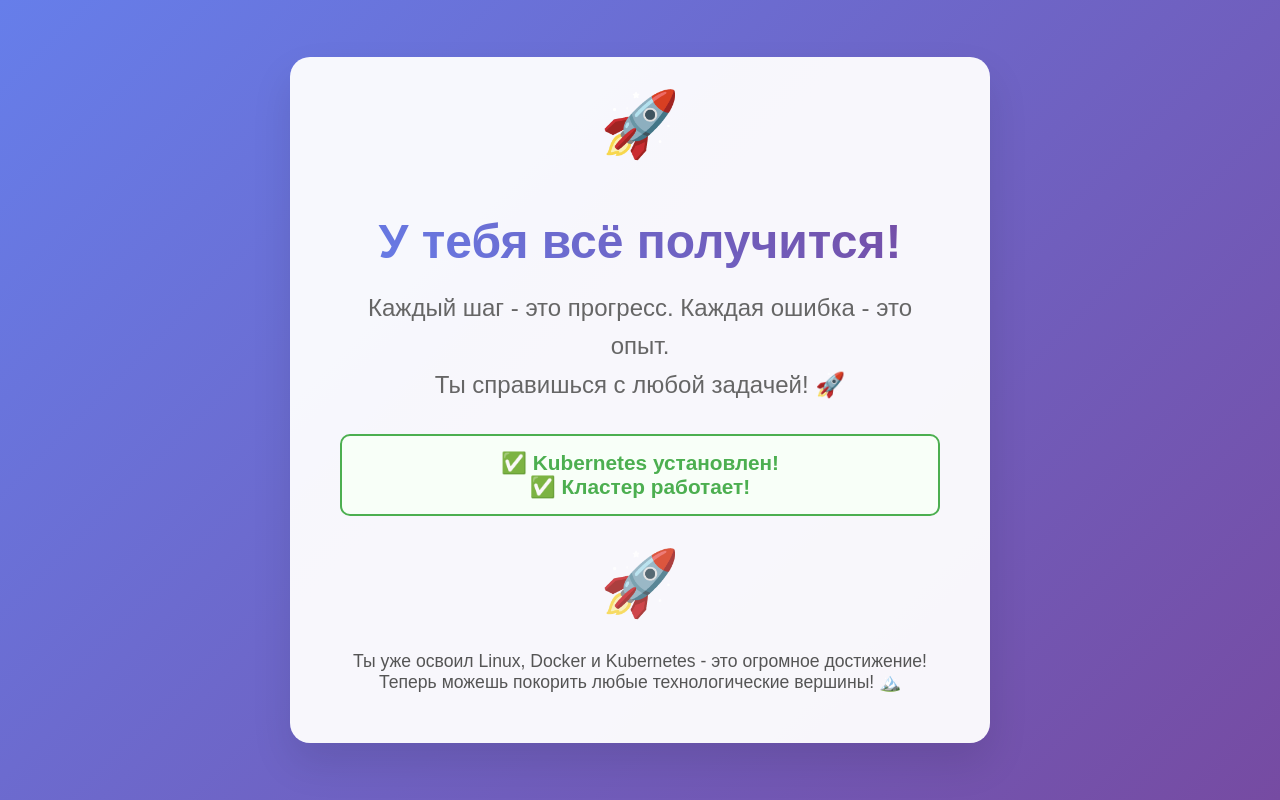
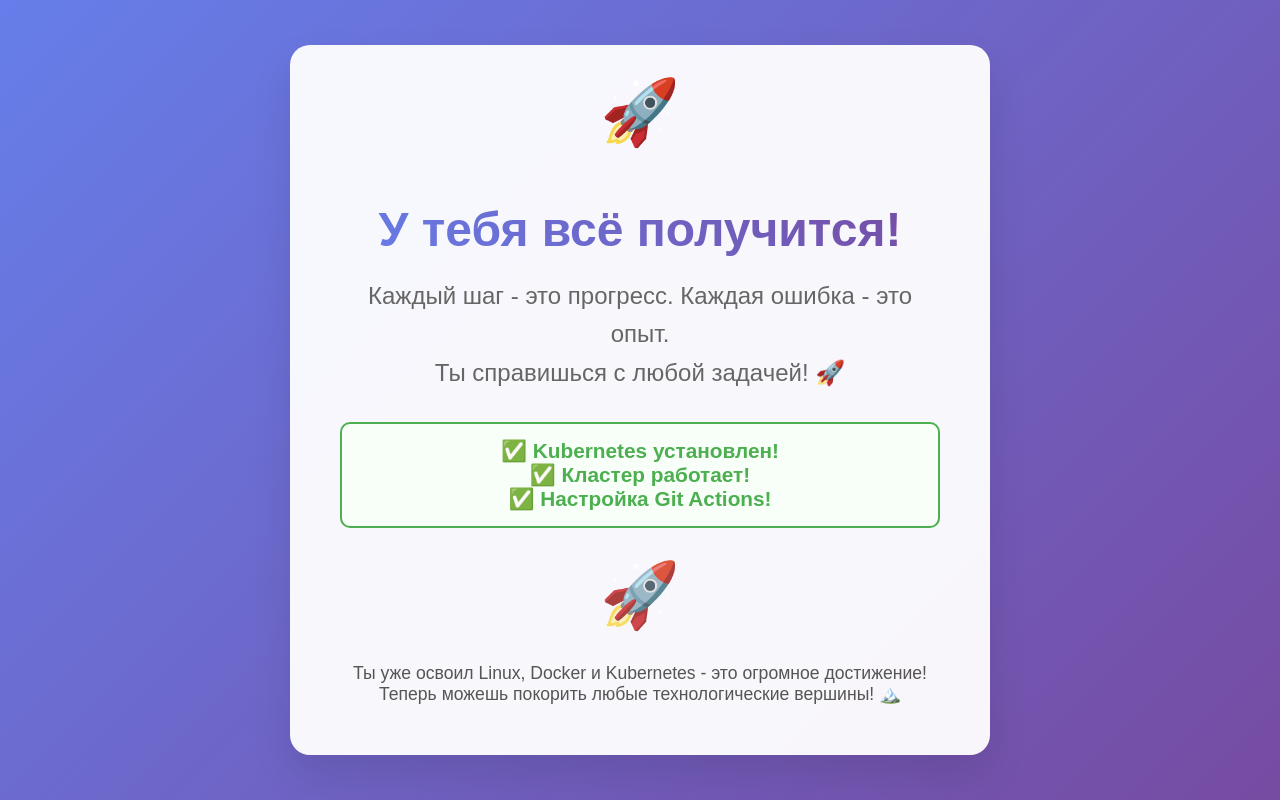
Before and after one commit to German-K-U/DevOps-motiv, a plain HTML site: page index.html in a window 1280 px wide. Drawn offline with Linux system fonts and the light colour scheme.

Commit message:
2 commit

```diff
--- a/index.html
+++ b/index.html
@@ -82,6 +82,7 @@
         <div class="success">
             ✅ Kubernetes установлен!<br>
             ✅ Кластер работает!<br>
+            ✅ Настройка Git Actions!<br>
         </div>
         <div class="emoji sparkle">⭐</div>
         <div class="progress">
```
